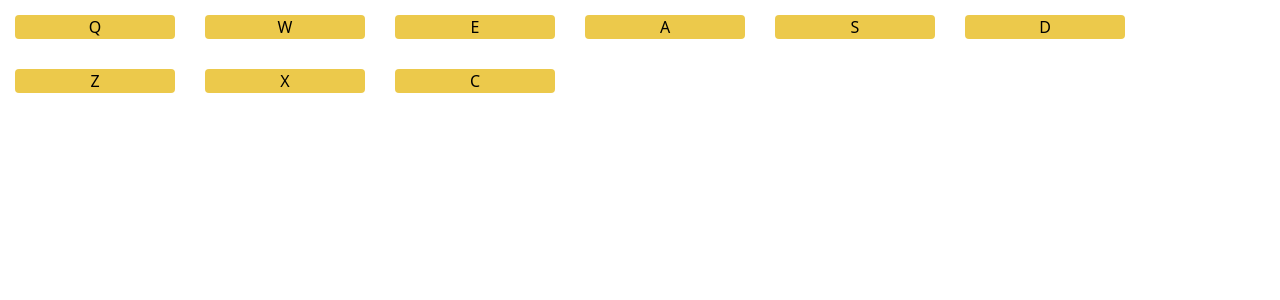
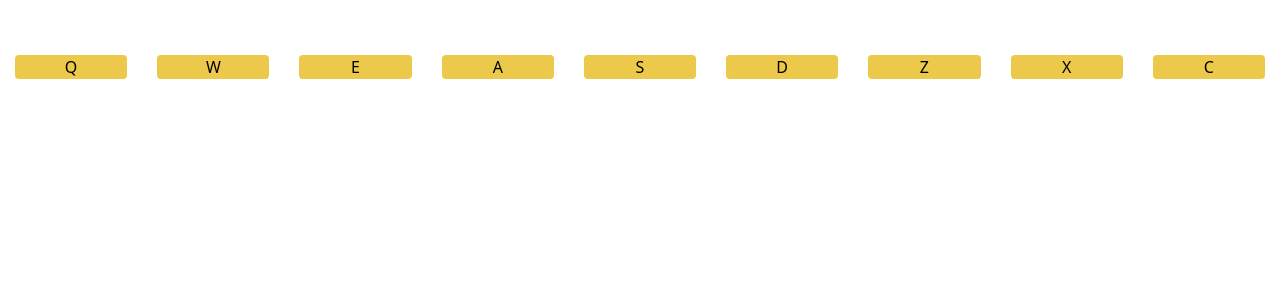
Before and after one commit to carl-parrish/fcc-drum-machine, an Angular app: page / in a window 1280 px wide. Shown: the top 300 px of the page. Built offline with nearby package versions, Linux system fonts and the light colour scheme.

Commit message:
Update display on click

```diff
--- a/src/app/app.component.html
+++ b/src/app/app.component.html
@@ -1,14 +1,41 @@
-<section id="drum-machine mt-10 md:flex">
-<button class="btn drum-pad" id="Q">Q</button>
-<button class="btn drum-pad" id="W">W</button>
-<button class="btn drum-pad" id="E">E</button>
-<button class="btn drum-pad" id="A">A</button>
-<button class="btn drum-pad" id="S">S</button>
-<button class="btn drum-pad" id="D">D</button>
-<button class="btn drum-pad" id="Z">Z</button>
-<button class="btn drum-pad" id="X">X</button>
-<button class="btn drum-pad" id="C">C</button>
-<caption id="display">
+<section id="drum-machine" class="mt-10 md:flex">
+ <button class="btn drum-pad" id="highHat" (click)="playMedia('Q')">
+  <audio class="clip" id="Q" src=""></audio>
+   Q</button>
+
+<button class="btn drum-pad" id="snare" (click)="playMedia('W')">
+  <audio class="clip" id="W" src=""></audio>
+  W</button>
+
+<button class="btn drum-pad" id="bongo1" (click)="playMedia('E')">
+  <audio class="clip" id="E" src=""></audio>
+  E</button>
+
+<button class="btn drum-pad" id="bongo2" (click)="playMedia('A')">
+  <audio class="clip" id="A" src=""></audio>
+  A</button>
+
+<button class="btn drum-pad" id="symbol1" (click)="playMedia('S')">
+  <audio class="clip" id="S" src=""></audio>
+  S</button>
+
+<button class="btn drum-pad" id="symbol2" (click)="playMedia('D')">
+  <audio class="clip" id="D" src=""></audio>
+  D</button>
+
+<button class="btn drum-pad" id="tom1" (click)="playMedia('Z')">
+  <audio class="clip" id="Z" src=""></audio>
+  Z</button>
+
+<button class="btn drum-pad" id="tom2" (click)="playMedia('Z')">
+  <audio class="clip" id="X" src=""></audio>
+  X</button>
+
+<button class="btn drum-pad" id="tom3" (click)="playMedia('C')">
+  <audio class="clip" id="C" src=""></audio>
+C</button>
+
+<caption id="display" #display>
 
 </caption>
 
--- a/src/app/app.component.ts
+++ b/src/app/app.component.ts
@@ -1,4 +1,4 @@
-import { Component } from '@angular/core';
+import { Component, ViewChild, ElementRef } from '@angular/core';
 
 @Component({
   selector: 'app-root',
@@ -6,5 +6,11 @@ import { Component } from '@angular/core';
   styleUrls: ['./app.component.scss']
 })
 export class AppComponent {
+  @ViewChild('display', {static: true}) display: ElementRef;
   title = 'drum-machine';
+
+  playMedia(fileName: string){
+    console.log(fileName);
+    this.display.nativeElement.innerHTML = fileName;
+  }
 }
```
